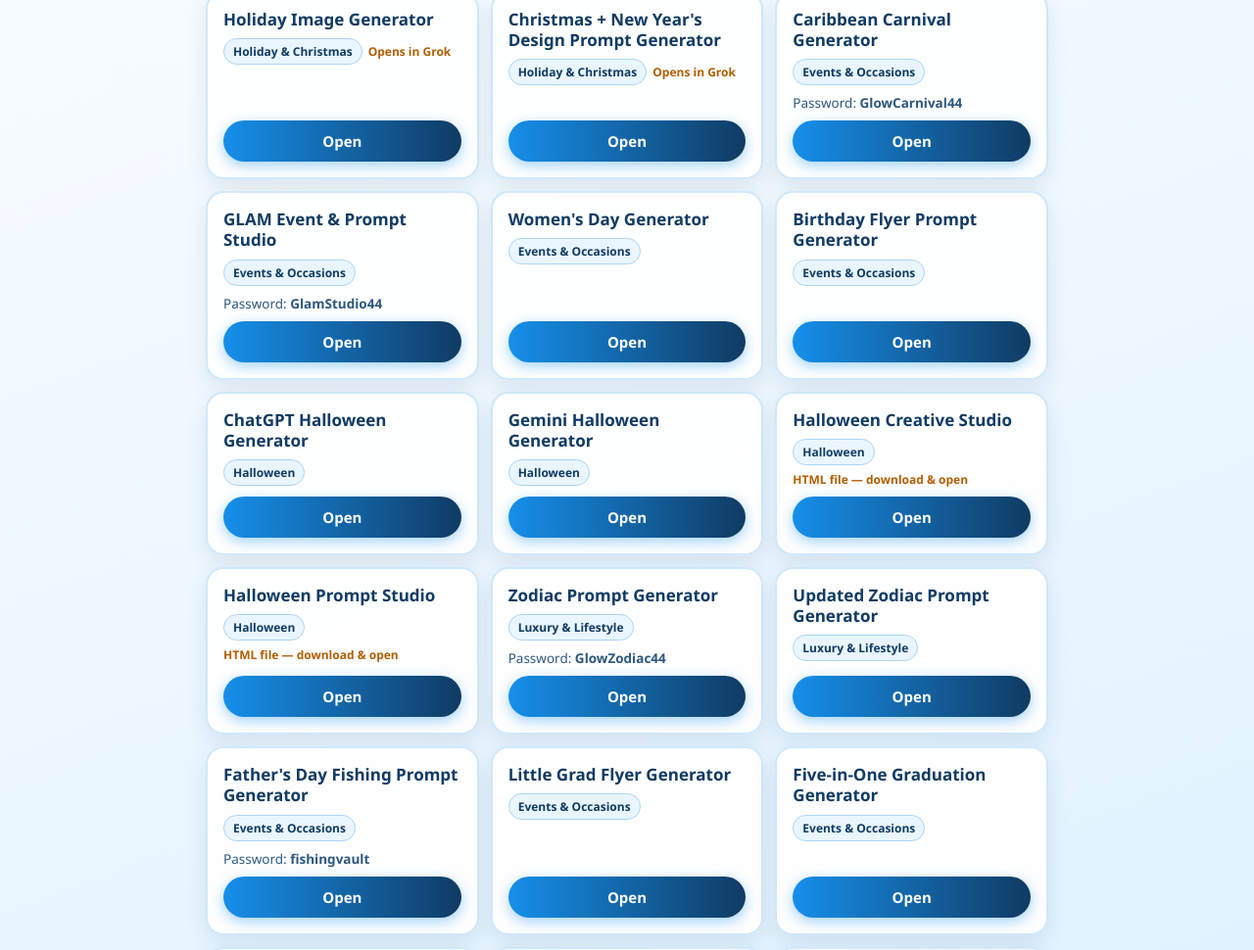
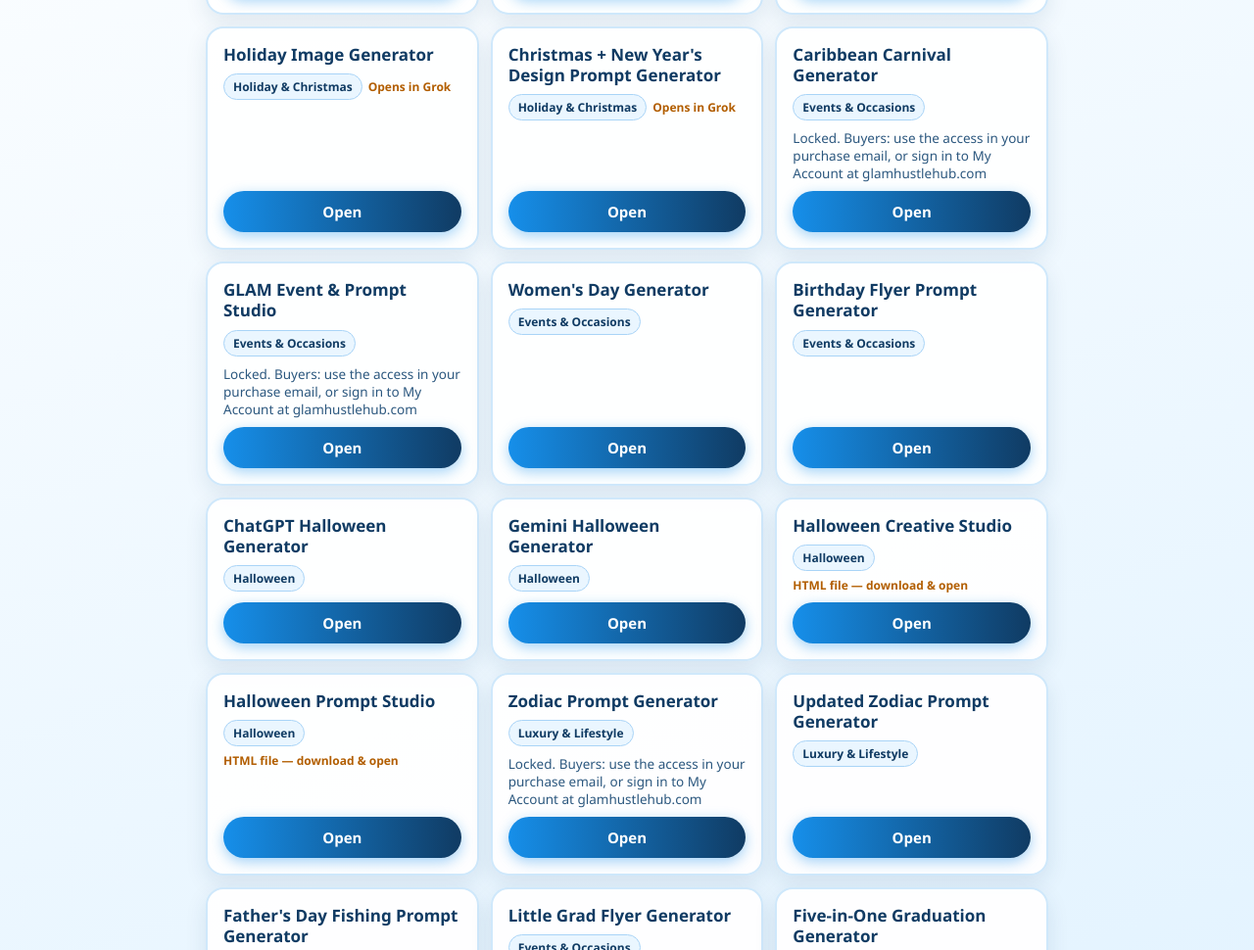
Before and after one commit to nakeymasi-coder/prompt-generators-hub, a plain HTML site: page index.html in a window 1280 px wide. Shown: the part 2589-3559 px from the top of the page at 98% size. Drawn offline with Linux system fonts and the light colour scheme.

Commit message:
Hide product passwords from public hub; add noindex + robots.txt
Removes the six visible generator passwords from the public
generators.glamhustlehub.com page and replaces them with a pointer to
the buyer's purchase email / My Account. Store buyers are delivered
through glamhustlehub.com/apps (no store delivery uses these passwords).
Adds <meta name="robots" content="noindex,nofollow"> and a robots.txt
Disallow so search engines stop listing the hub.

Co-Authored-By: Claude Opus 5.5 <noreply@anthropic.com>
Claude-Session: https://claude.ai/code/session_01Sz6pceYNR4CreQfyfzfxwH

```diff
--- a/index.html
+++ b/index.html
@@ -3,6 +3,7 @@
 <head>
 <meta charset="UTF-8">
 <meta name="viewport" content="width=device-width, initial-scale=1.0">
+<meta name="robots" content="noindex,nofollow">
 <title>Prompt Generators</title>
 <style>
   * { margin:0; padding:0; box-sizing:border-box; -webkit-tap-highlight-color:transparent; }
@@ -140,7 +141,7 @@
 <div class="card" data-n="14" data-cat="Luxury &amp; Lifestyle" data-title="little luxe peekers studio">
   <div class="ct">Little Luxe Peekers Studio</div>
   <div class="meta"><span class="pill">Luxury &amp; Lifestyle</span></div>
-  <div class="pw">Password: <b>GlowPeek44</b></div>
+  <div class="pw">Locked. Buyers: use the access in your purchase email, or sign in to My Account at glamhustlehub.com</div>
   <div class="row"><a class="open" href="https://little-peekers-app.netlify.app/" target="_blank" rel="noopener">Open</a></div>
 </div>
 <div class="card" data-n="15" data-cat="Luxury &amp; Lifestyle" data-title="foodie prompt generator">
@@ -308,13 +309,13 @@
 <div class="card" data-n="45" data-cat="Events &amp; Occasions" data-title="caribbean carnival generator">
   <div class="ct">Caribbean Carnival Generator</div>
   <div class="meta"><span class="pill">Events &amp; Occasions</span></div>
-  <div class="pw">Password: <b>GlowCarnival44</b></div>
+  <div class="pw">Locked. Buyers: use the access in your purchase email, or sign in to My Account at glamhustlehub.com</div>
   <div class="row"><a class="open" href="https://caribbean-prompt-app.netlify.app/" target="_blank" rel="noopener">Open</a></div>
 </div>
 <div class="card" data-n="46" data-cat="Events &amp; Occasions" data-title="glam event &amp; prompt studio">
   <div class="ct">GLAM Event &amp; Prompt Studio</div>
   <div class="meta"><span class="pill">Events &amp; Occasions</span></div>
-  <div class="pw">Password: <b>GlamStudio44</b></div>
+  <div class="pw">Locked. Buyers: use the access in your purchase email, or sign in to My Account at glamhustlehub.com</div>
   <div class="row"><a class="open" href="https://glam-event-app.netlify.app/" target="_blank" rel="noopener">Open</a></div>
 </div>
 <div class="card" data-n="47" data-cat="Events &amp; Occasions" data-title="women&#x27;s day generator">
@@ -356,7 +357,7 @@
 <div class="card" data-n="53" data-cat="Luxury &amp; Lifestyle" data-title="zodiac prompt generator">
   <div class="ct">Zodiac Prompt Generator</div>
   <div class="meta"><span class="pill">Luxury &amp; Lifestyle</span></div>
-  <div class="pw">Password: <b>GlowZodiac44</b></div>
+  <div class="pw">Locked. Buyers: use the access in your purchase email, or sign in to My Account at glamhustlehub.com</div>
   <div class="row"><a class="open" href="https://zodiac-prompt-app.netlify.app/" target="_blank" rel="noopener">Open</a></div>
 </div>
 <div class="card" data-n="54" data-cat="Luxury &amp; Lifestyle" data-title="updated zodiac prompt generator">
@@ -368,7 +369,7 @@
 <div class="card" data-n="55" data-cat="Events &amp; Occasions" data-title="father&#x27;s day fishing prompt generator">
   <div class="ct">Father&#x27;s Day Fishing Prompt Generator</div>
   <div class="meta"><span class="pill">Events &amp; Occasions</span></div>
-  <div class="pw">Password: <b>fishingvault</b></div>
+  <div class="pw">Locked. Buyers: use the access in your purchase email, or sign in to My Account at glamhustlehub.com</div>
   <div class="row"><a class="open" href="http://reel-queens-fishing-generator.netlify.app/" target="_blank" rel="noopener">Open</a></div>
 </div>
 <div class="card" data-n="56" data-cat="Events &amp; Occasions" data-title="little grad flyer generator">
@@ -386,7 +387,7 @@
 <div class="card" data-n="58" data-cat="Events &amp; Occasions" data-title="glamteenth studio prompt generator">
   <div class="ct">Glamteenth Studio Prompt Generator</div>
   <div class="meta"><span class="pill">Events &amp; Occasions</span></div>
-  <div class="pw">Password: <b>GoldenMelanin</b></div>
+  <div class="pw">Locked. Buyers: use the access in your purchase email, or sign in to My Account at glamhustlehub.com</div>
   <div class="row"><a class="open" href="https://glamteenth-ai-studio-app.netlify.app/" target="_blank" rel="noopener">Open</a></div>
 </div>
 <div class="card" data-n="59" data-cat="Build Prompts" data-title="invitation prompt">
```
Also changed, not shown: robots.txt (added).
